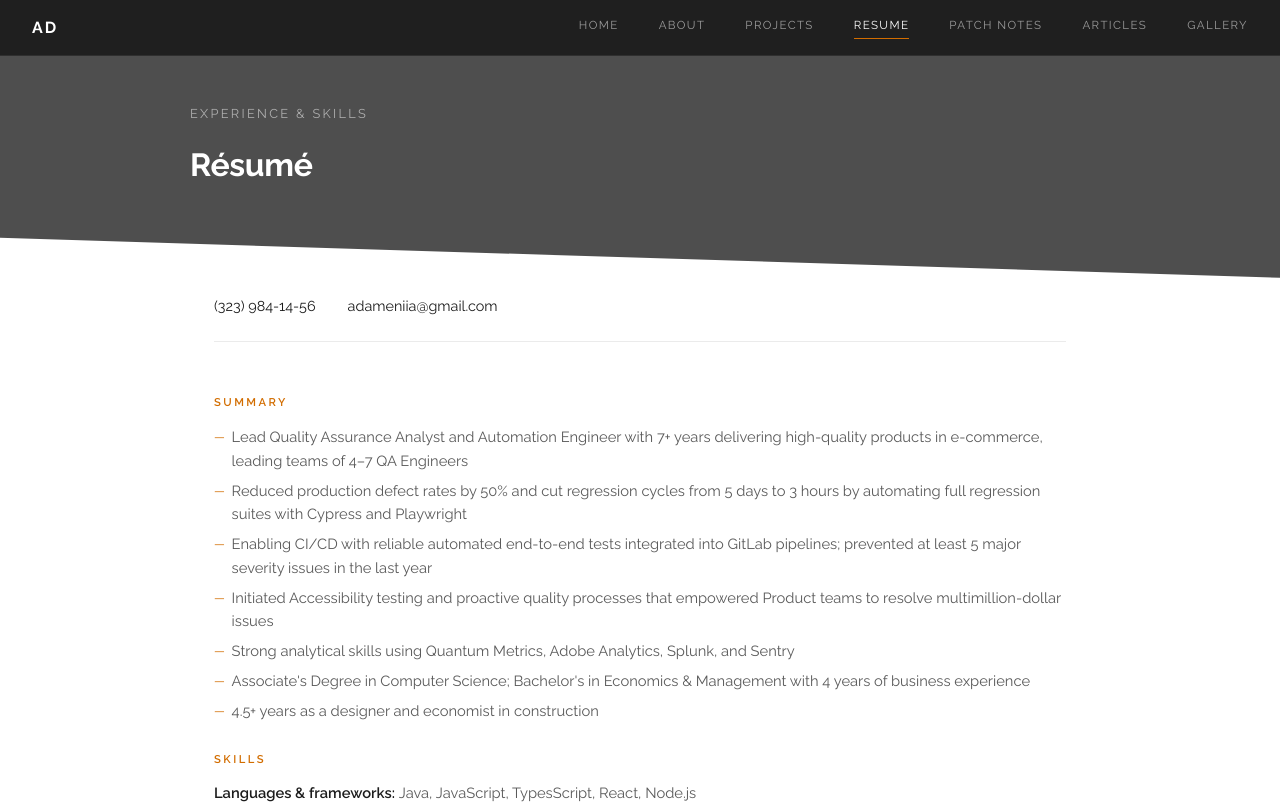
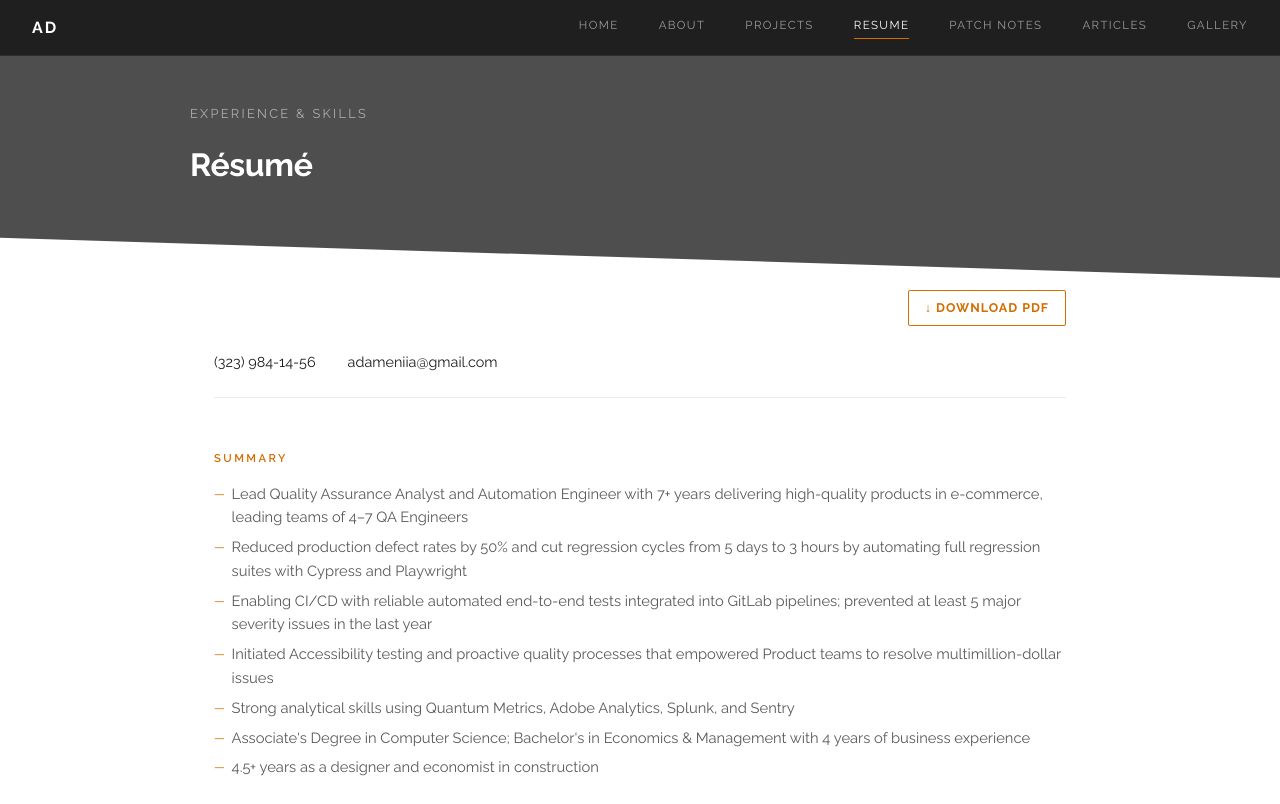
Before and after one commit to dameniia/personal-site, a React (Vite) app: page /resume in a window 1280 px wide. Shown: the top 804 px of the page. Built offline with nearby package versions, Linux system fonts and the light colour scheme.

Commit message:
Add resume PDF download button

```diff
--- a/src/index.css
+++ b/src/index.css
@@ -281,6 +281,34 @@ a:hover {
 }
 
 /* ── Resume ───────────────────────────────────────────────── */
+.resume-download-row {
+  display: flex;
+  justify-content: flex-end;
+  padding: 0.75rem 0 0.5rem;
+}
+
+.resume-download-btn {
+  display: inline-flex;
+  align-items: center;
+  gap: 0.4rem;
+  font-size: 0.78rem;
+  font-weight: 700;
+  letter-spacing: 0.08em;
+  text-transform: uppercase;
+  color: var(--base-color);
+  border: 1.5px solid var(--base-color);
+  padding: 0.45rem 1rem;
+  border-radius: 2px;
+  text-decoration: none;
+  transition: background 0.15s ease, color 0.15s ease;
+}
+
+.resume-download-btn:hover {
+  background: var(--base-color);
+  color: #fff;
+  text-decoration: none;
+}
+
 .resume-flex {
   display: flex;
   flex-direction: column;
--- a/src/pages/Resume.jsx
+++ b/src/pages/Resume.jsx
@@ -10,6 +10,16 @@ export function Resume() {
 
       <div className="container content">
         <div className="resume-flex">
+
+          <div className="resume-download-row">
+            <a
+              href="/resume/Andrei_Dameniia_Resume.pdf"
+              download="Andrei_Dameniia_Resume.pdf"
+              className="resume-download-btn"
+            >
+              ↓ Download PDF
+            </a>
+          </div>
 
           <div className="resume-contacts">
             <span>(323) 984-14-56</span>
```
